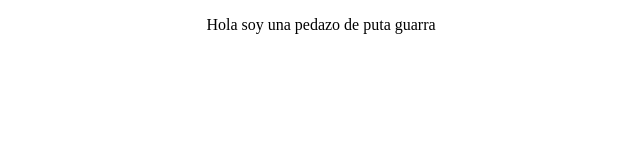
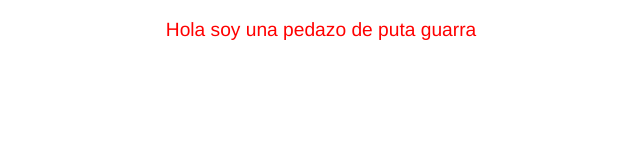
Before and after one commit to Javi-Prieto/mi-primer-repositorio, a plain HTML site: page index.html in a window 1280 px wide. In both pictures the pointer is over the element "Hola soy una pedazo de puta guarra". Shown: the whole page, without its empty margins (319-959 px from the left). Drawn offline with Linux system fonts and the light colour scheme.

Commit message:
Changes done in the paragraph of the index file

```diff
--- a/index.html
+++ b/index.html
@@ -8,6 +8,13 @@
     <style>
         p{
             text-align: center;
+            font-family: 'Franklin Gothic Medium', 'Arial Narrow', Arial, sans-serif;
+            text-shadow: 1px gray;
+
+        }
+        p:hover{
+            font-size: larger;
+            color: red;
         }
     </style>
 </head>
```
